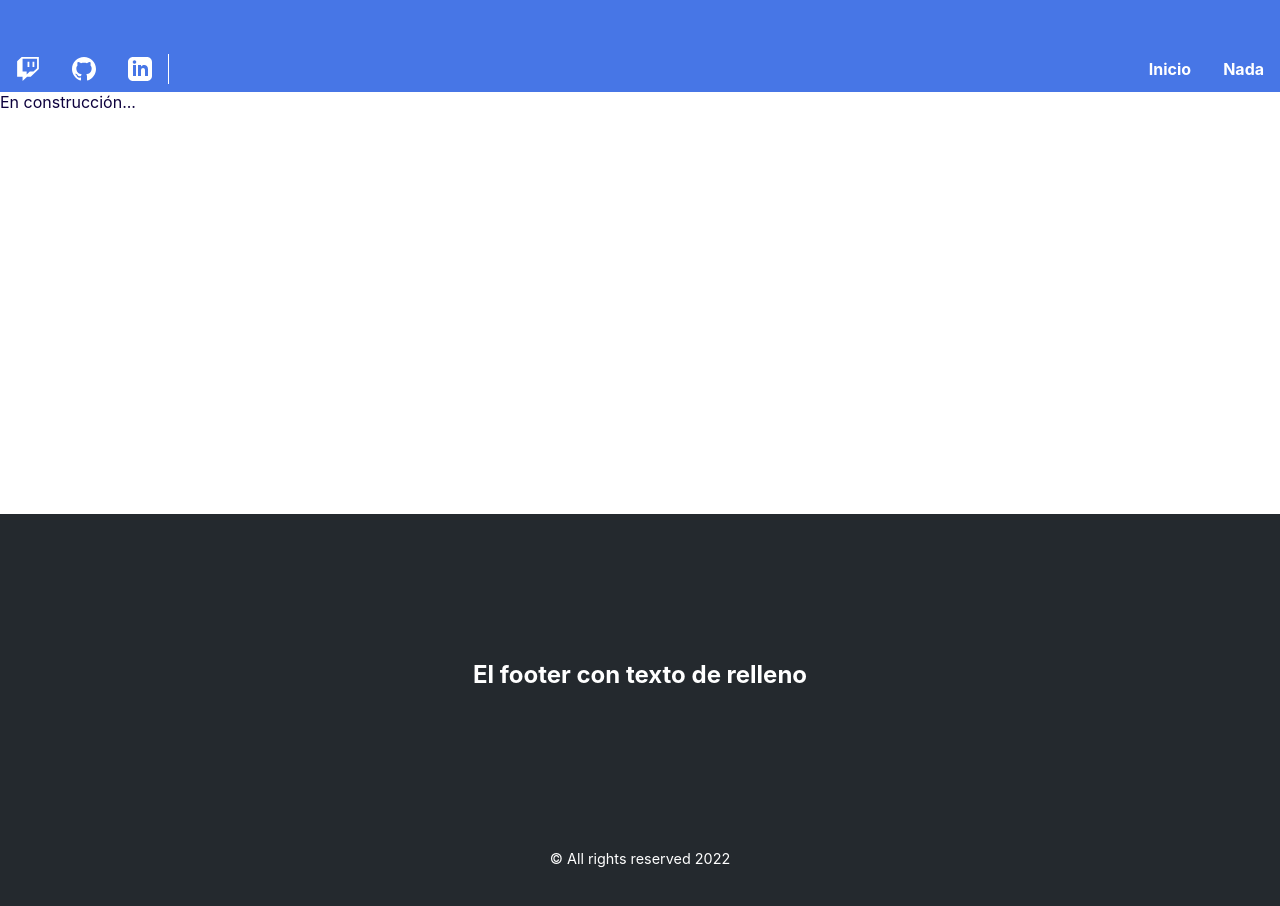
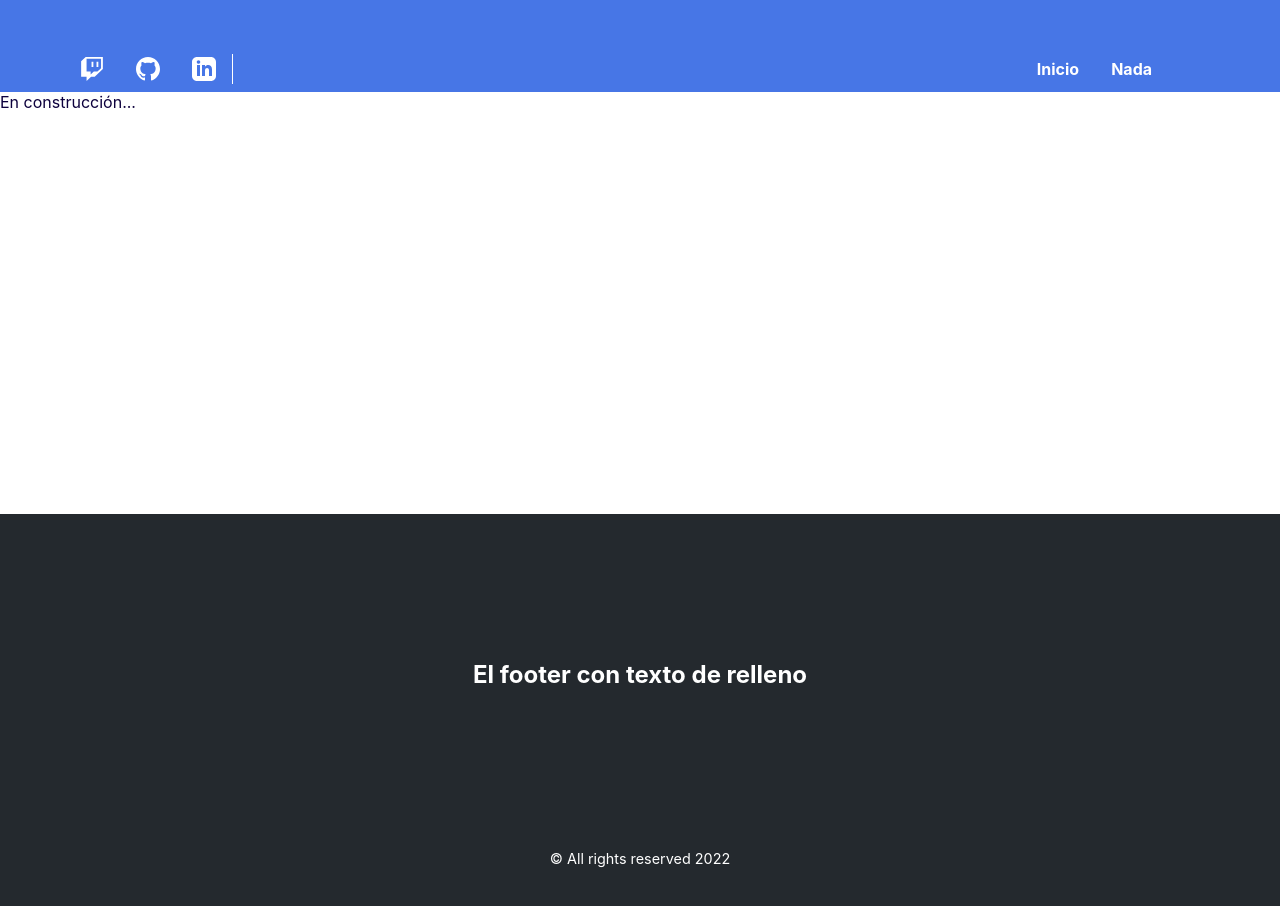
Before and after one commit to shompys/myweb, a Next.js app: page /prueba in a window 1280 px wide. Shown: the top 906 px of the page. Built offline with nearby package versions, Linux system fonts and the light colour scheme.

Commit message:
disabled transition text nav

```diff
--- a/src/components/Navigation/index.module.css
+++ b/src/components/Navigation/index.module.css
@@ -68,6 +68,5 @@
     .nav {
         padding-left: 5rem;
         padding-right: 8rem;
-        transition: all 1s ease;
     }
 }
```
